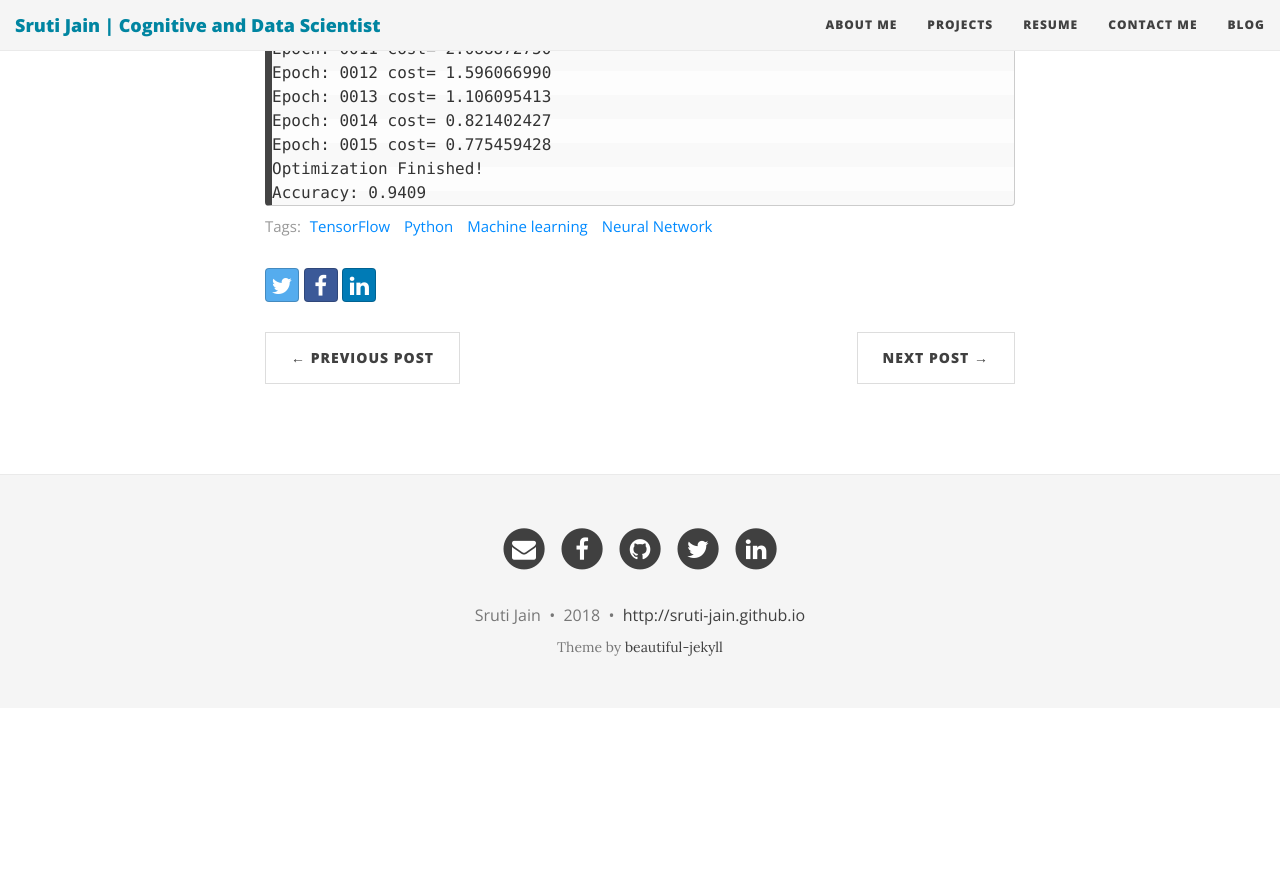
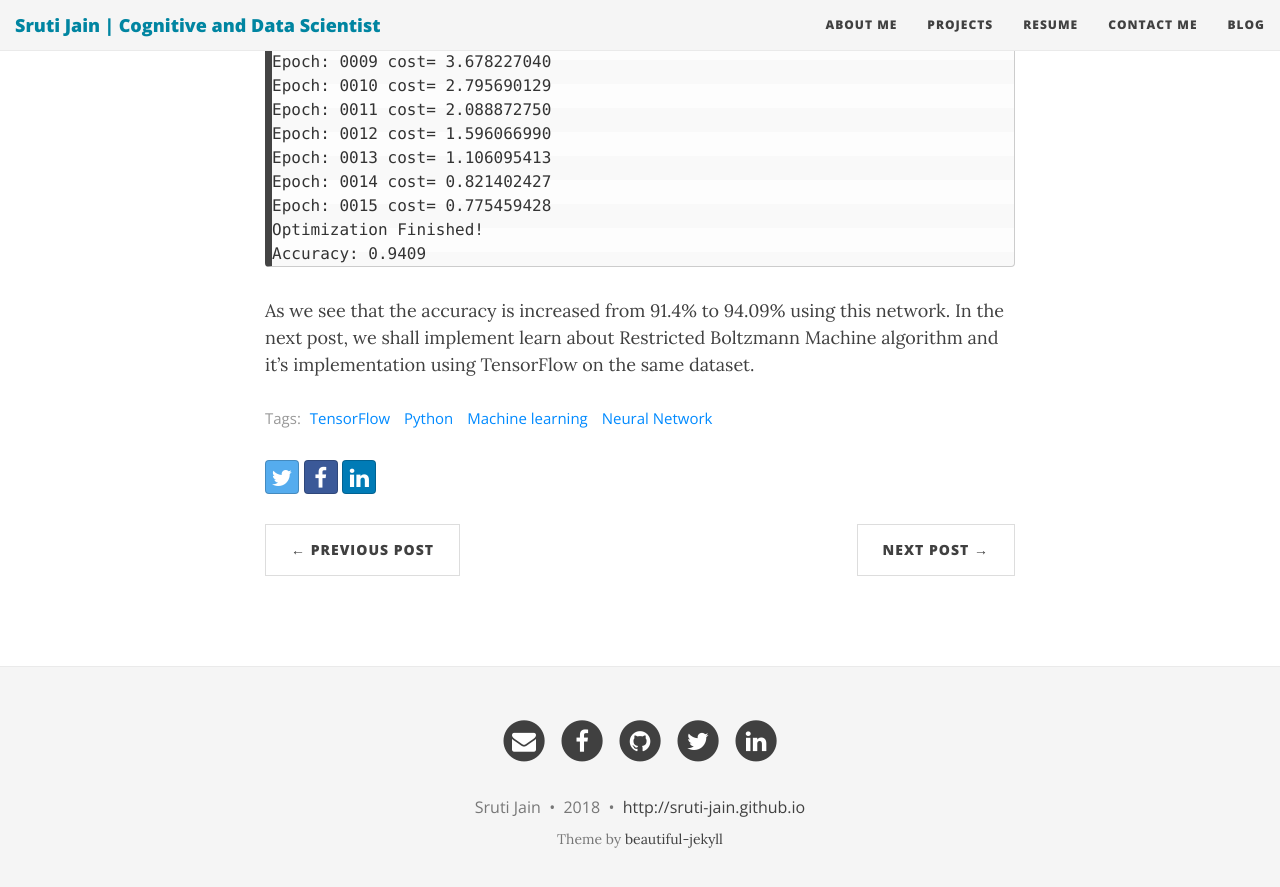
Before and after one commit to sruti-jain/sruti-jain.github.io, a Jekyll site: the page built from _posts/2017-06-15-MultiLayerPerceptron.md, in a window 1280 px wide and 900 px high, scrolled down 3820 px. Shown: the top 887 px of the window. Built offline with Jekyll 4.4.1, drawn with Linux system fonts in a browser that asks for light colours; nearby versions of some CDN libraries; before the commit the page ends 4528 px from its top, so only the background shows below that.

Commit message:
Update 2017-06-15-MultiLayerPerceptron.md

````diff
--- a/_posts/2017-06-15-MultiLayerPerceptron.md
+++ b/_posts/2017-06-15-MultiLayerPerceptron.md
@@ -50,7 +50,7 @@
 n_classes = 10 # MNIST total classes (0-9 digits)
 ```
 
-### Building our tensorflow Graph
+**Building our tensorflow Graph**
 
 
 ```python
@@ -118,7 +118,7 @@
 optimizer = tf.train.AdamOptimizer(learning_rate=learning_rate).minimize(cost)
 ```
 
-### Launch graph
+**Launch graph**
 
 
 ```python
@@ -171,3 +171,5 @@
     Epoch: 0015 cost= 0.775459428
     Optimization Finished!
     Accuracy: 0.9409
+
+As we see that the accuracy is increased from 91.4% to 94.09% using this network. In the next post, we shall implement learn about Restricted Boltzmann Machine algorithm and it's implementation using TensorFlow on the same dataset.
````
